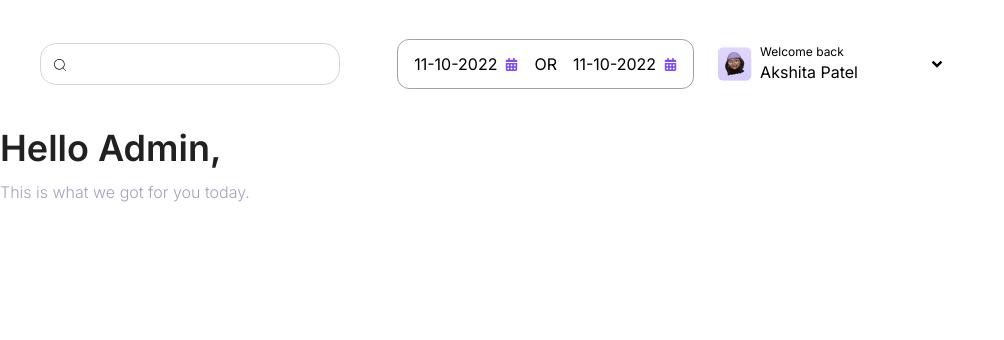
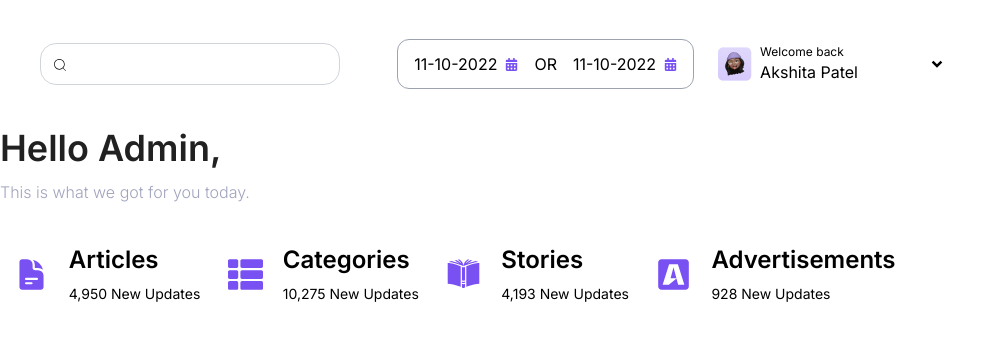
Before and after one commit to vivekkk-01/Admin-Panel, a Next.js app: page /dashboard in a window 1280 px wide. Shown: the top 340 px of the page, without its empty margins (0-1004 px from the left). Built offline with nearby package versions, Linux system fonts and the light colour scheme.

Commit message:
summary component

```diff
--- a/src/app/dashboard/page.jsx
+++ b/src/app/dashboard/page.jsx
@@ -1,16 +1,20 @@
 import Header from "@/components/Header";
 import React from "react";
 import classes from "./dashboard.module.css";
+import Summary from "@/components/Summary";
 
 const Dashboard = () => {
   return (
     <div className={`h-full ${classes.dashboard}`}>
       <Header />
-      <div className="flex flex-col gap-3">
-        <h1 className="font-semibold text-4xl text-dark">Hello Admin,</h1>
-        <p className=" text-grey font-light">
-          This is what we got for you today.
-        </p>
+      <div className="flex flex-col gap-10">
+        <div className="flex flex-col gap-3">
+          <h1 className="font-semibold text-4xl text-dark">Hello Admin,</h1>
+          <p className=" text-grey font-light">
+            This is what we got for you today.
+          </p>
+        </div>
+        <Summary />
       </div>
     </div>
   );
--- /dev/null
+++ b/src/components/Summary.jsx
@@ -0,0 +1,34 @@
+"use client";
+
+import React from "react";
+import { FaBuysellads } from "react-icons/fa";
+import { HiDocumentText } from "react-icons/hi2";
+import { FaThList } from "react-icons/fa";
+import { GiBookCover } from "react-icons/gi";
+
+const items = [
+  { icon: HiDocumentText, heading: "Articles", updates: "4,950" },
+  { icon: FaThList, heading: "Categories", updates: "10,275" },
+  { icon: GiBookCover, heading: "Stories", updates: "4,193" },
+  { icon: FaBuysellads, heading: "Advertisements", updates: 928 },
+];
+
+const Summary = () => {
+  return (
+    <div className="w-11/12">
+      <ul className="flex items-center justify-around">
+        {items.map((item) => (
+          <li key={item.heading} className="flex items-center gap-5">
+            {item.icon && <item.icon size={35} className="text-purple" />}
+            <div className="flex flex-col gap-2">
+              <h3 className="font-semibold text-2xl">{item.heading}</h3>
+              <span className="text-sm font-normal">{item.updates} New Updates</span>
+            </div>
+          </li>
+        ))}
+      </ul>
+    </div>
+  );
+};
+
+export default Summary;
```
